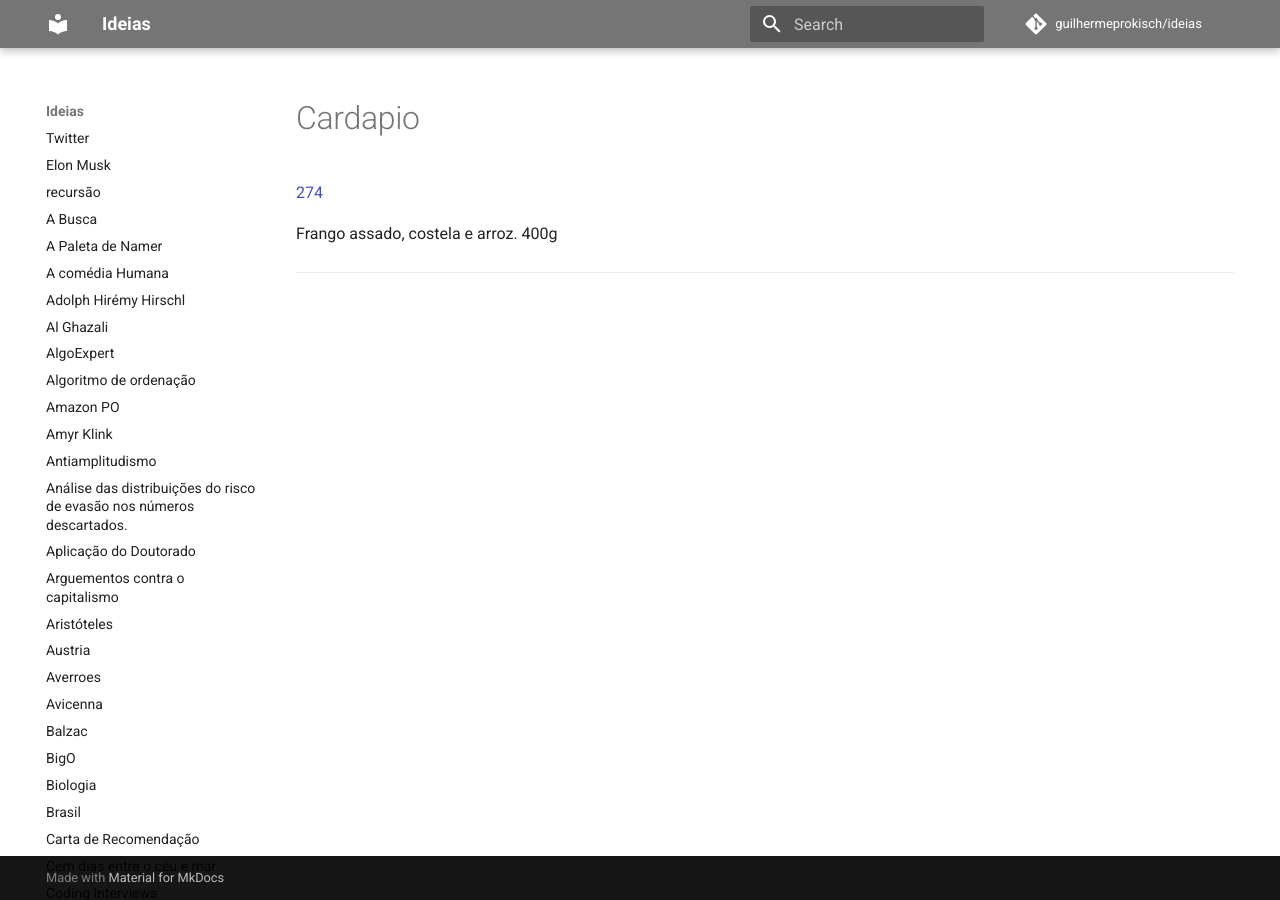
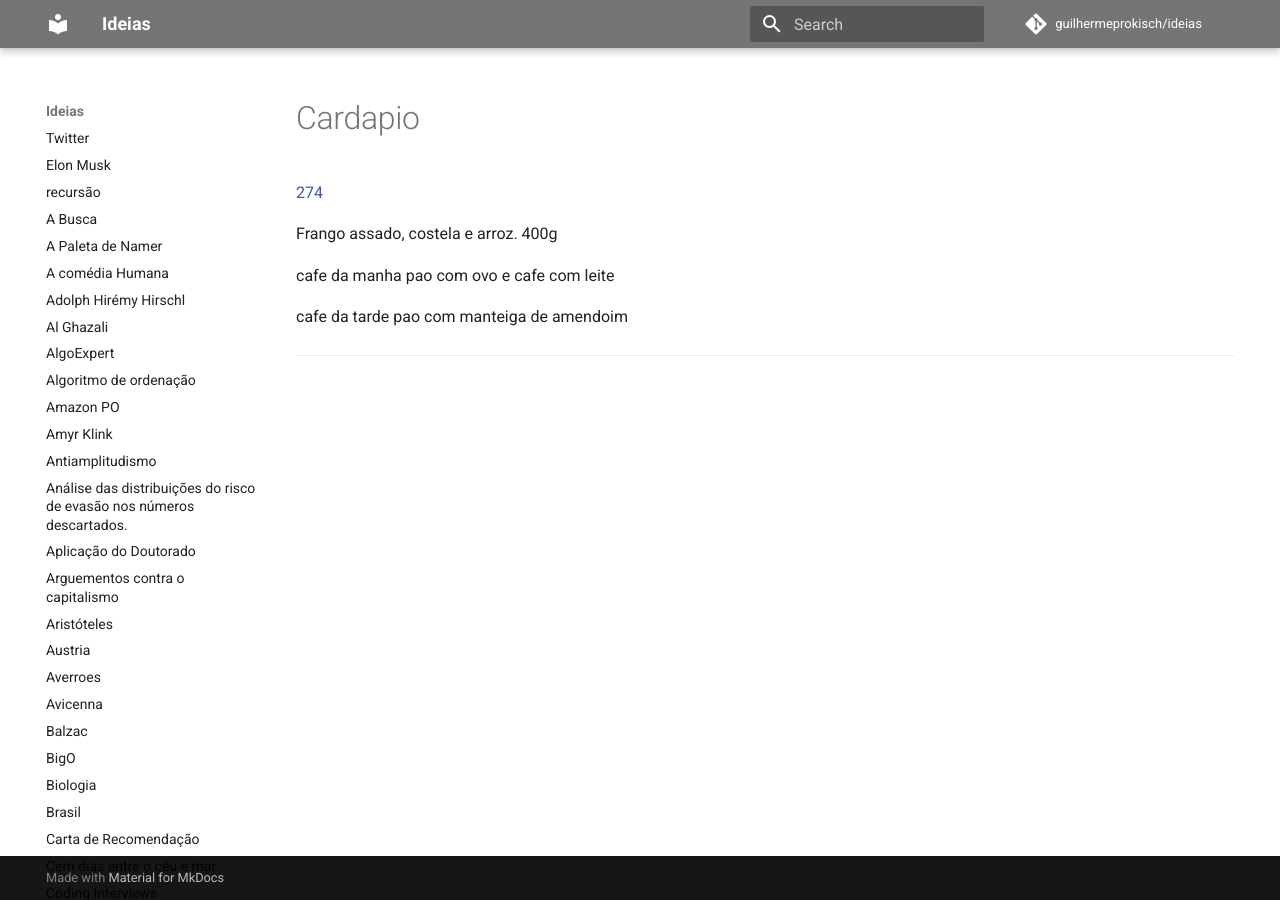
Before and after one commit to guilhermeprokisch/guilherme, an MkDocs documentation site: the page built from docs/cardapio.md, in a window 1280 px wide. Built offline with MkDocs 1.6.1 and Material for MkDocs 9.7.7, drawn with Linux system fonts in a browser that asks for light colours; comment, search, counter and statistics services are not loaded.

Commit message:
Backup all issues

```diff
--- a/docs/cardapio.md
+++ b/docs/cardapio.md
@@ -4,5 +4,9 @@
 Frango assado, costela e arroz. 400g
 
 
+cafe da manha pao com ovo e cafe com leite
+
+
+cafe da tarde pao com manteiga de amendoim
 
 -------------------------------------------------------------------------------
```
